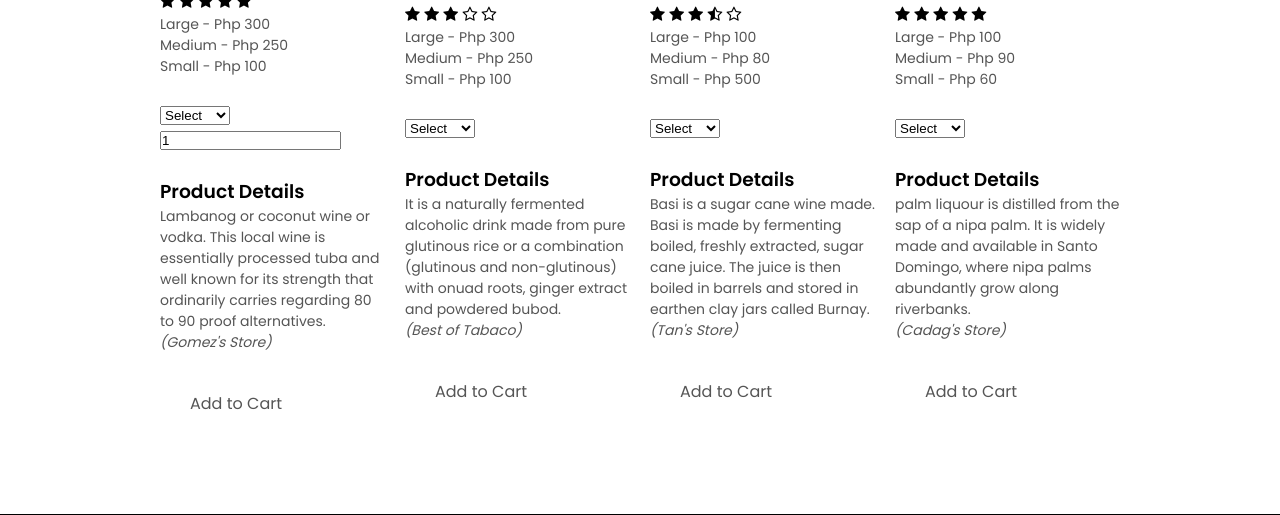
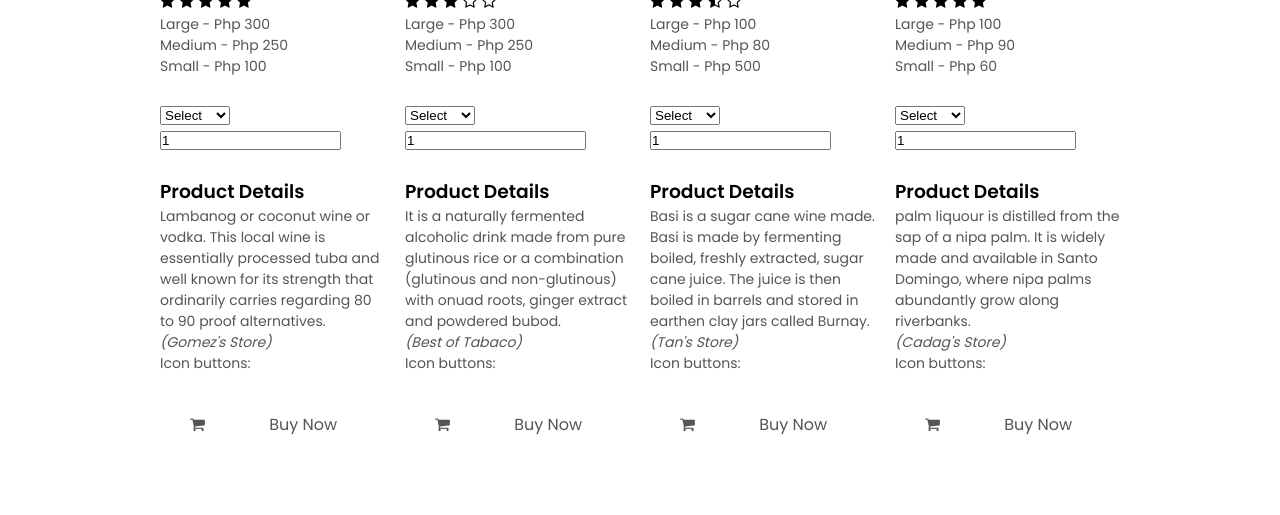
Before and after one commit to iam-chelle/Byte_Me, a PHP site: page /beverages.php in a window 1280 px wide. Shown: the part 953-1468 px from the top of the page. Run offline with PHP 8.4, Linux system fonts and the light colour scheme.

Commit message:
Update beverages.php

```diff
--- a/beverages.php
+++ b/beverages.php
@@ -20,12 +20,18 @@
 						<ul id="MenuItems">
 							<li><a href="index.php">Home</a></li>
 							<li><a href="products.php">Products</a></li>
-							<li><a href="">About us</a></li>
+							<li><a href="about.php">About us</a></li>
 							<li><a href="">Contacts</a></li>
-							<li><a href="">Account</a></li>
+							<li><a href="signin.php">Account</a></li>
 						</ul>
 					</nav>
-					<img src="img/bag.png" alt="" width="30px" height="30px">
+					<a href="cart.php"><img src="img/bag.png" alt="" width="30px" height="30px"></a>
+					<div class="search-box">
+						<input class="search-txt" type="text" name="" placeholder="Type to search">
+						<a class="search-btn" href="#">
+							<i class="fa fa-search"></i>
+						</a>
+					</div>
 					<img src="img/menu.png" alt="" class="menu-icon" onclick="menutoggle()">
 				</div>
 			</div>
@@ -52,6 +58,7 @@
 						</select>
 						<input type="number" value="1">
 						<a href="" class="btn">Add to Cart</a>
+						<a href="" class="btn">Buy Now</a>
 						<h3>Product Details <i class="fa fa-indent"></i></h3>
 						<p> is a bicolano alcoholic beverage created from the sap of various species of palm trees.</p>
 						<p align="right"><i>(Gomez's Store)</i></p>
@@ -66,9 +73,6 @@
 				</div>
 
 				<div class="small-container">
-					<!--<div class="col-2">
-						<img src="img/clothes.jpg" alt="" width="500px" height="500px">
-					</div>-->
 
 				<div class="row">
 					<div class="col-4">
@@ -91,12 +95,16 @@
 							<option>Small</option>
 						</select>
 						<input type="number" value="1">
+
 						<br>
 						&nbsp;&nbsp;&nbsp;&nbsp;&nbsp;
 							<h3>Product Details</h3>
 						<p>Lambanog or coconut wine or vodka. This local wine is essentially processed tuba and well known for its strength that ordinarily carries regarding 80 to 90 proof alternatives. </p>
 						<p><i>(Gomez's Store)</i></p>
-							<a href="" class="btn">Add to Cart</a>
+							<p class="icon">Icon buttons:</p>
+							<a href="" class="btn"><i class="fa fa-shopping-cart"></i></a>
+
+							<a href="" class="btn">Buy Now</a>
 						</div>
 
 						<div class="col-4">
@@ -118,12 +126,15 @@
 							<option>Medium</option>
 							<option>Small</option>
 						</select>
+						<input type="number" value="1">
 						<br>
 						&nbsp;&nbsp;&nbsp;&nbsp;&nbsp;
 							<h3>Product Details</h3>
 						<p>It is a naturally fermented alcoholic drink made from pure glutinous rice or a combination (glutinous and non-glutinous) with onuad roots, ginger extract and powdered bubod.  </p>
 						<p><i>(Best of Tabaco)</i></p>
-							<a href="" class="btn">Add to Cart</a>
+						<p class="icon">Icon buttons:</p>
+							<a href="" class="btn"><i class="fa fa-shopping-cart"></i></a>
+							<a href="" class="btn">Buy Now</a>
 						</div>
 
 						<div class="col-4">
@@ -145,12 +156,15 @@
 							<option>Medium</option>
 							<option>Small</option>
 						</select>
+						<input type="number" value="1">
 						<br>
 						&nbsp;&nbsp;&nbsp;&nbsp;&nbsp;
 							<h3>Product Details</h3>
 						<p>Basi is a sugar cane wine made. Basi is made by fermenting boiled, freshly extracted, sugar cane juice. The juice is then boiled in barrels and stored in earthen clay jars called Burnay. </p>
 						<p><i>(Tan's Store)</i></p>
-							<a href="" class="btn">Add to Cart</a>
+							<p class="icon">Icon buttons:</p>
+							<a href="" class="btn"><i class="fa fa-shopping-cart"></i></a>
+							<a href="" class="btn">Buy Now</a>
 						</div>
 
 						<div class="col-4">
@@ -166,18 +180,26 @@
 						<p>Large - Php 100</p>
 						<p>Medium - Php 90</p>
 						<p>Small - Php 60</p> <br>
+
 						<select>
 							<option>Select </option>
 							<option>Large</option>
 							<option>Medium</option>
 							<option>Small</option>
+
 						</select>
+
+						<input type="number" value="1">
 						<br>
 						&nbsp;&nbsp;&nbsp;&nbsp;&nbsp;
 							<h3>Product Details</h3>
 						<p>palm liquour is distilled from the sap of a nipa palm. It is widely made and available in Santo Domingo, where nipa palms abundantly grow along riverbanks.</p>
 						<p><i>(Cadag's Store)</i></p>
-							<a href="" class="btn">Add to Cart</a>
+
+							<p class="icon">Icon buttons:</p>
+							<a href="" class="btn"><i class="fa fa-shopping-cart"></i></a>
+							<a href="" class="btn">Buy Now</a>
+
 						</div>
 					</div>
 				</div>
```
